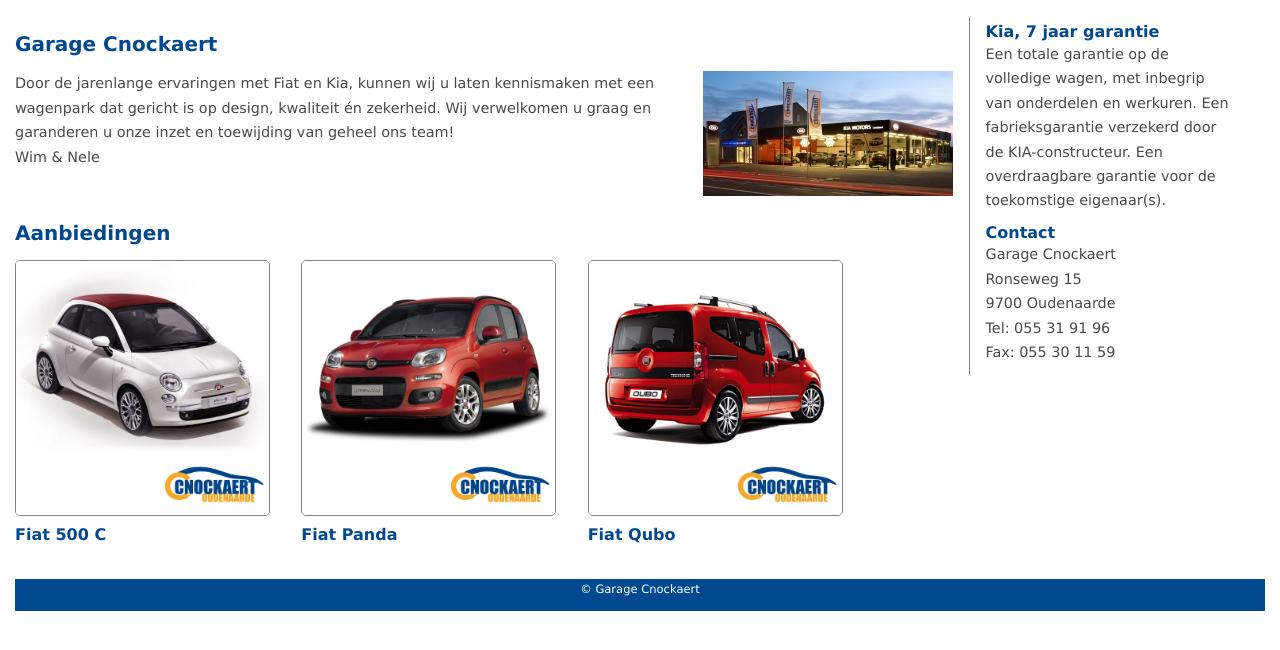
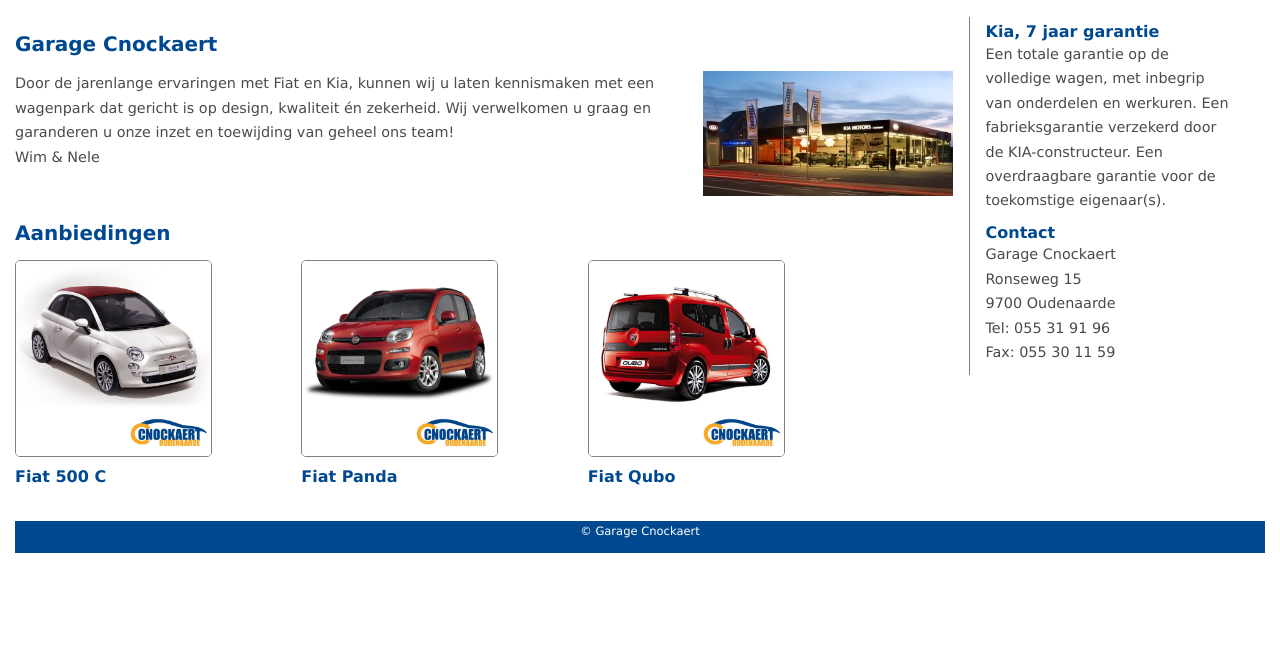
Before and after one commit to WEBAPPLICATIES1/06solResponsive, a plain HTML site: page Cnockaert/index.html in a window 1280 px wide. Shown: the part 136-786 px from the top of the page. Drawn offline with Linux system fonts and the light colour scheme.

Commit message:
afbeeldingen zijn 195px breed

```diff
--- a/Cnockaert/css/cnockaert.css
+++ b/Cnockaert/css/cnockaert.css
@@ -98,6 +98,6 @@ footer {
         width: 30%;
     }
     figure > img {
-        width: 90%;
+        width: 195px;
     }
 }
```
